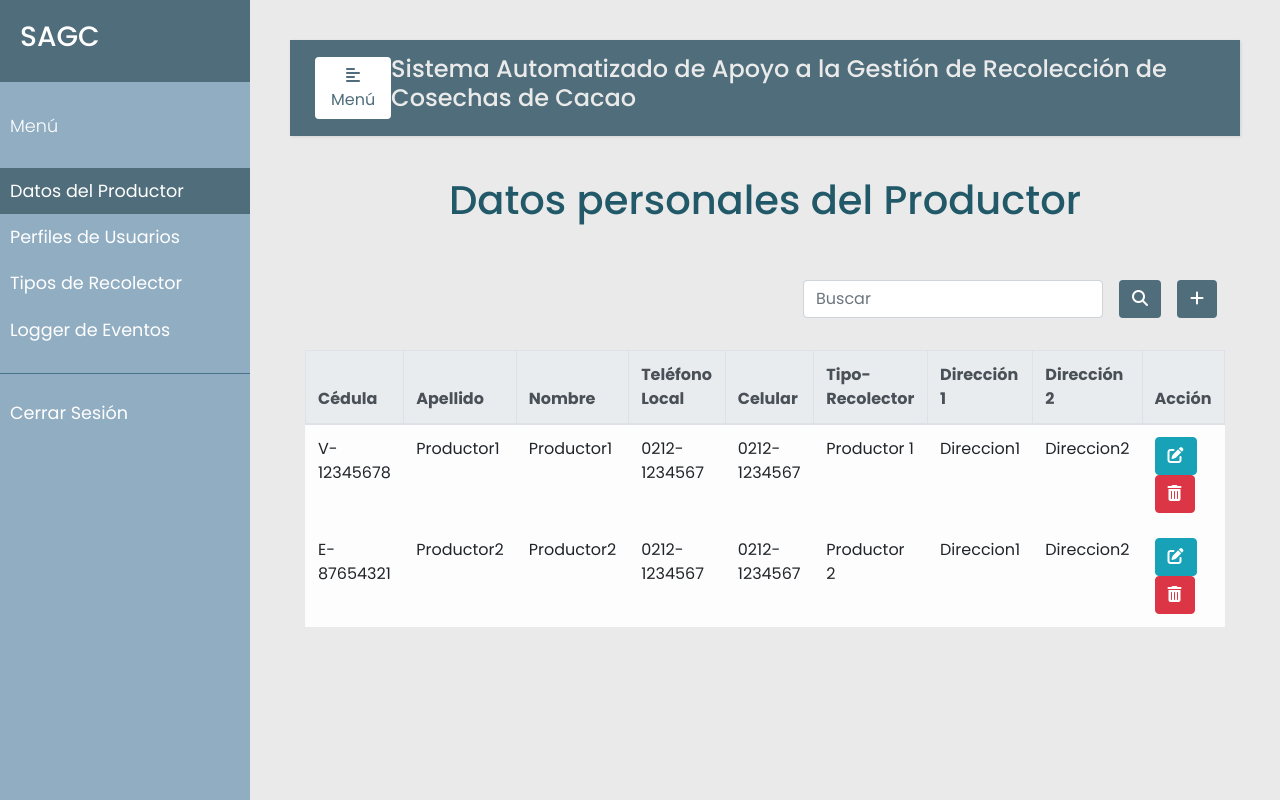
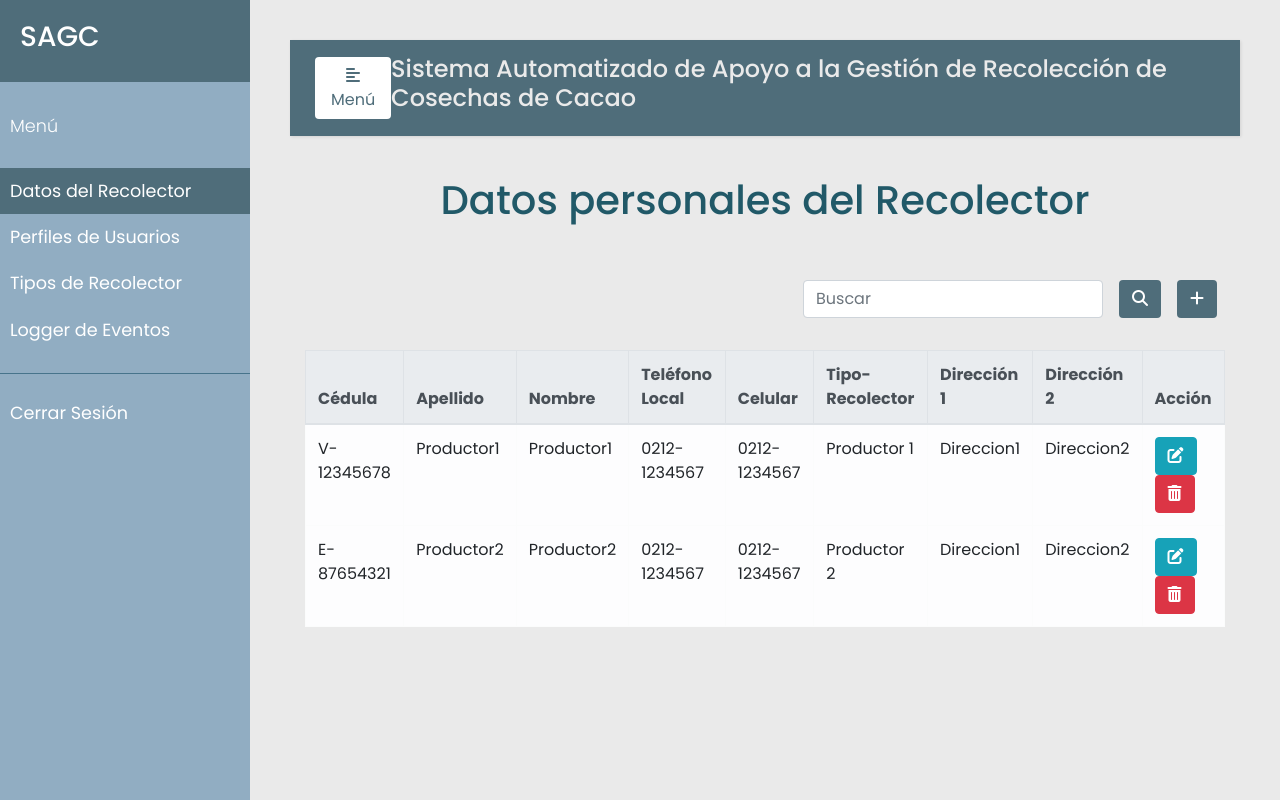
Before and after one commit to fungikami/SAGC, a Flask app: page /productor in a window 1280 px wide. Run offline with Flask 2, Linux system fonts and the light colour scheme; a user stored in the database is signed in; data comes from the database, SQL or seed files in the repository; both versions use the stored data as it was after the commit; some libraries are stand-ins or nearby versions.

Commit message:
Productor a Recolector

```diff
--- a/app.py
+++ b/app.py
@@ -56,7 +56,7 @@ def analyst_only(f):
         if 'rol_analyst' in session and session['rol_analyst'] == True:
             return f(*args, **kwargs)
         else:
-            flash("Debes ser Analista de Ventas para acceder 'Datos del Productor y Tipos de Recolector'.")
+            flash("Debes ser Analista de Ventas para acceder 'Datos del Recolector y Tipos de Recolector'.")
             return redirect(url_for('perfiles'))
 
     return wrap
@@ -243,18 +243,18 @@ def delete_perfiles(id):
             return "Hubo un error borrando al usuario."
 
 #----------------------------------------------------------------------------------------------------------------------
-# Datos del Productor (requiere iniciar sesión)
+# Datos del Recolector (requiere iniciar sesión)
 @app.route('/productor', methods=['GET', 'POST'])
 @login_required
 @analyst_only
 def productor():
     error=None
     tipo_recolector = TipoRecolector.query.all()
-    productores = Productor.query.all()
+    productores = Recolector.query.all()
 
     if request.method == 'POST':
-        # Verifica los campos del registro de Productor
-        error = verificar_productor(request.form, Productor)
+        # Verifica los campos del registro de Recolector
+        error = verificar_productor(request.form, Recolector)
         if error is not None:
             return render_template("productor.html", error=error, admin=session['rol_admin'], tipo_prod=tipo_recolector, productor=productores)
 
@@ -270,7 +270,7 @@ def productor():
             rol = request.form['rol']
 
             tipo_prod = TipoRecolector.query.filter_by(id=rol).first()
-            new_prod = Productor(ci=ci, nombre=nombre, apellido=apellido, telefono=telefono, celular=celular,
+            new_prod = Recolector(ci=ci, nombre=nombre, apellido=apellido, telefono=telefono, celular=celular,
                         tipo_recolector=tipo_prod, direccion1=dir1, direccion2=dir2)
 
             db.session.add(new_prod)
@@ -288,12 +288,12 @@ def productor():
 def update_productor(id):
     error=None
     tipo_prod = TipoRecolector.query.all()
-    productores = Productor.query.all()
-    prod_to_update = Productor.query.get_or_404(id)
+    productores = Recolector.query.all()
+    prod_to_update = Recolector.query.get_or_404(id)
 
     if request.method == "POST":
-        # Verifica los campos del registro de Productor
-        error = verificar_productor(request.form, Productor, prod_to_update)
+        # Verifica los campos del registro de Recolector
+        error = verificar_productor(request.form, Recolector, prod_to_update)
         if error is not None:
             return render_template("productor.html", error=error, admin=session['rol_admin'], productor=productores, tipo_prod=tipo_prod)
 
@@ -321,8 +321,8 @@ def update_productor(id):
 def delete_productor(id):
     error=None
     tipo_prod = TipoRecolector.query.all()
-    productores = Productor.query.all()
-    prod_to_delete = Productor.query.get_or_404(id)
+    productores = Recolector.query.all()
+    prod_to_delete = Recolector.query.get_or_404(id)
     if request.method == "POST":
         try:
             db.session.delete(prod_to_delete)
@@ -430,7 +430,7 @@ def search_perfil():
 
     return render_template("perfiles.html", error=error, usuarios=usuarios, rols=rols)
 
-# Search Bar Tipo Productor
+# Search Bar Tipo Recolector
 @app.route('/tipo_recolector/search', methods=['GET', 'POST'])
 @login_required
 def search_tipo_productor():
@@ -442,7 +442,7 @@ def search_tipo_productor():
 
     return render_template("/tipo_recolector.html", admin=session['rol_admin'], tipo_prod=tipo_prod)
 
-# Search Bar Productor
+# Search Bar Recolector
 @app.route('/productor/search', methods=['GET', 'POST'])
 @login_required
 def search_productor():
@@ -452,15 +452,15 @@ def search_productor():
     if request.method == "POST":
         palabra = request.form['search_productor']
 
-        cedula = Productor.query.filter(Productor.ci.like('%' + palabra + '%'))
-        nombre = Productor.query.filter(Productor.nombre.like('%' + palabra + '%'))
-        apellido = Productor.query.filter(Productor.apellido.like('%' + palabra + '%'))
-        telefono = Productor.query.filter(Productor.telefono.like('%' + palabra + '%'))
-        direc1 = Productor.query.filter(Productor.direccion1.like('%' + palabra + '%'))
-        direc2 = Productor.query.filter(Productor.direccion2.like('%' + palabra + '%'))
+        cedula = Recolector.query.filter(Recolector.ci.like('%' + palabra + '%'))
+        nombre = Recolector.query.filter(Recolector.nombre.like('%' + palabra + '%'))
+        apellido = Recolector.query.filter(Recolector.apellido.like('%' + palabra + '%'))
+        telefono = Recolector.query.filter(Recolector.telefono.like('%' + palabra + '%'))
+        direc1 = Recolector.query.filter(Recolector.direccion1.like('%' + palabra + '%'))
+        direc2 = Recolector.query.filter(Recolector.direccion2.like('%' + palabra + '%'))
         tmp = TipoRecolector.query.filter(TipoRecolector.descripcion.like('%' + palabra + '%')).first()
         if tmp != None:
-            tipo = Productor.query.filter(Productor.tipo_prod.like('%' + str(tmp.id) + '%'))
+            tipo = Recolector.query.filter(Recolector.tipo_prod.like('%' + str(tmp.id) + '%'))
             productores = cedula.union(nombre, apellido, telefono, direc1, direc2, tipo)
         else:
             productores = cedula.union(nombre, apellido, telefono, direc1, direc2)
@@ -605,7 +605,7 @@ def compras(id):
         try:
             y, m, d = request.form['fecha'].split('-')
             fecha = datetime.datetime(int(y), int(m), int(d))
-            prod = Productor.query.filter_by(ci=request.form['cedula']).first()
+            prod = Recolector.query.filter_by(ci=request.form['cedula']).first()
             tipo_recolector = TipoRecolector.query.filter_by(id=request.form['rol']).first()
             clase_cacao = request.form['clase_cacao']
             precio = request.form.get('precio', type=float)
@@ -655,7 +655,7 @@ def search_compras(id):
         observacion = Compra.query.filter(Compra.observacion.like('%' + palabra + '%'))
         compras = fecha.union(clase_cacao, precio, cantidad, humedad, merma_porcentaje, merma_kg, cantidad_total, monto, observacion)
 
-        tmp = Productor.query.filter(Productor.ci.like('%' + palabra + '%')).first()
+        tmp = Recolector.query.filter(Recolector.ci.like('%' + palabra + '%')).first()
         if tmp is not None:
             prod = Compra.query.filter(Compra.productor_id.like('%' + str(tmp.id) + '%'))
             compras = compras.union(prod)
--- a/db_create.py
+++ b/db_create.py
@@ -49,9 +49,9 @@ def create_db(nombre_db):
     rev1=TipoRecolector(descripcion="Revendedor 1", precio=0.25)
     db.session.add_all([prod1, prod2, prod3, rev1])
 
-    # Insertar Productores, tipo_recolector debe ser un objeto de la clase TypeProductor
-    p1 = Productor(ci="V-12345678", nombre="Productor1", apellido="Productor1", telefono="0212-1234567", celular="0212-1234567", tipo_recolector=prod1, direccion1="Direccion1", direccion2="Direccion2")
-    p2 = Productor(ci="E-87654321", nombre="Productor2", apellido="Productor2", telefono="0212-1234567", celular="0212-1234567", tipo_recolector=prod2, direccion1="Direccion1", direccion2="Direccion2")
+    # Insertar Recolectores, tipo_recolector debe ser un objeto de la clase TypeRecolector
+    p1 = Recolector(ci="V-12345678", nombre="Productor1", apellido="Productor1", telefono="0212-1234567", celular="0212-1234567", tipo_recolector=prod1, direccion1="Direccion1", direccion2="Direccion2")
+    p2 = Recolector(ci="E-87654321", nombre="Productor2", apellido="Productor2", telefono="0212-1234567", celular="0212-1234567", tipo_recolector=prod2, direccion1="Direccion1", direccion2="Direccion2")
     db.session.add_all([p1, p2])
 
     # Insertar Compra de una cosecha
--- a/static/css/styles.css
+++ b/static/css/styles.css
@@ -198,3 +198,5 @@ thead {
     color:#fff;
     background-color:#4F6D7A;
 }
+
+input:read-only { color:grey; }
--- a/templates/compras.html
+++ b/templates/compras.html
@@ -2,7 +2,7 @@
 
 {% block navbar %}
 <li class="nav-item">
-  <a class="nav-link" href="{{url_for('productor')}}">Datos del Productor</a>
+  <a class="nav-link" href="{{url_for('productor')}}">Datos del Recolector</a>
 </li>
 <li class="nav-item active">
   <a class="nav-link" href="{{url_for('cosecha')}}">Portafolio de Cosechas<span class="sr-only">(current)</span></a>
@@ -67,7 +67,7 @@
                   <div class="form-row">
                     <div class="form-group col-md-4">
                       <label for="inputPassword4">Fecha</label>
-                      <input type="date" class="form-control" id="datePicker" placeholder="Fecha" name="fecha"
+                      <input type="date" readonly="readonly" class="form-control" id="datePicker" placeholder="Fecha" name="fecha"
                                 value="{{request.form.fecha}}" aria-describedby="inputGroupPrepend2" required/>
                     </div>
 
@@ -80,7 +80,7 @@
                     <div class="form-group col-md-4">
                       <label for="inputPassword4">Tipo de Recolector</label>
                       <select placeholder="Rol" name="rol" value="{{request.form.rol}}" id="form3Example1c" class="form-control" required>
-                        <option selected disabled value>Productor 1</option>
+                        <option selected disabled value>Tipo de Recolector</option>
                         {% for tipo in tipo_prod %}
                           <option value="{{tipo.id}}">{{tipo.descripcion}}</option>
                         {% endfor %}
--- a/templates/cosecha.html
+++ b/templates/cosecha.html
@@ -2,7 +2,7 @@
 
 {% block navbar %}
 <li class="nav-item">
-  <a class="nav-link" href="{{url_for('productor')}}">Datos del Productor</a>
+  <a class="nav-link" href="{{url_for('productor')}}">Datos del Recolector</a>
 </li>
 <li class="nav-item active">
   <a class="nav-link" href="{{url_for('cosecha')}}">Portafolio de Cosechas<span class="sr-only">(current)</span></a>
--- a/templates/eventos.html
+++ b/templates/eventos.html
@@ -2,7 +2,7 @@
 
 {% block navbar %}
 <li class="nav-item">
-    <a class="nav-link" href="{{url_for('productor')}}">Datos del Productor</a>
+    <a class="nav-link" href="{{url_for('productor')}}">Datos del Recolector</a>
   </li>
   <li class="nav-item">
     <a class="nav-link" href="{{url_for('perfiles')}}">Perfiles de Usuarios</a>
--- a/templates/perfiles.html
+++ b/templates/perfiles.html
@@ -2,7 +2,7 @@
 
 {% block navbar %}
 <li class="nav-item">
-  <a class="nav-link" href="{{url_for('productor')}}">Datos del Productor</a>
+  <a class="nav-link" href="{{url_for('productor')}}">Datos del Recolector</a>
 </li>
 <li class="nav-item">
   <a class="nav-link" href="{{url_for('cosecha')}}">Portafolio de Cosechas</a>
--- a/templates/productor.html
+++ b/templates/productor.html
@@ -2,7 +2,7 @@
 
 {% block navbar %}
 <li class="nav-item active">
-    <a class="nav-link" href="{{url_for('productor')}}">Datos del Productor<span class="sr-only">(current)</span></a>
+    <a class="nav-link" href="{{url_for('productor')}}">Datos del Recolector<span class="sr-only">(current)</span></a>
 </li>
 <li class="nav-item">
     <a class="nav-link" href="{{url_for('perfiles')}}">Perfiles de Usuarios</a>
@@ -24,7 +24,7 @@
 {% block content %}
     <div class="container h-100">
 
-        <p class="text-center h1 fw-bold mb-5 mx-1 mx-md-4 mt-4">Datos personales del Productor</p>
+        <p class="text-center h1 fw-bold mb-5 mx-1 mx-md-4 mt-4">Datos personales del Recolector</p>
         <div class="d-flex flex-row-reverse bd-highlight">
             <!--Button Modal-->
             <div class="p-2 bd-highlight">
@@ -47,7 +47,7 @@
             <div class="modal-dialog" role="document">
                 <div class="modal-content">
                     <div class="modal-header">
-                        <h5 class="modal-title" id="exampleModalLongTitle">Nuevo Productor</h5>
+                        <h5 class="modal-title" id="exampleModalLongTitle">Nuevo Recolector</h5>
                         <button type="button" class="close" data-dismiss="modal" aria-label="Close">
                         <span aria-hidden="true">&times;</span>
                         </button>
@@ -96,7 +96,7 @@
                         </div>
 
                         <div class="form-group">
-                          <label for="inputState">Tipo de Productor</label>
+                          <label for="inputState">Tipo de Recolector</label>
                           <select placeholder="Rol" name="rol" value="{{request.form.rol}}" id="form3Example1c" class="form-control" required>
                             <option selected disabled value>Tipo-Recolector</option>
                             {% for tipo in tipo_prod %}
@@ -180,7 +180,7 @@
               <div class="modal-dialog" role="document">
                   <div class="modal-content">
                       <div class="modal-header">
-                          <h5 class="modal-title" id="edit-modal-LongTitle-{{u.id}}">Modificar Productor</h5>
+                          <h5 class="modal-title" id="edit-modal-LongTitle-{{u.id}}">Modificar Recolector</h5>
                           <button type="button" class="close" data-dismiss="modal" aria-label="Close">
                           <span aria-hidden="true">&times;</span>
                           </button>
@@ -229,7 +229,7 @@
                           </div>
 
                           <div class="form-group">
-                            <label for="inputState">Tipo de Productor</label>
+                            <label for="inputState">Tipo de Recolector</label>
                             <select placeholder="Rol" name="rol" value="{{u.rol}}" id="form3Example1c" class="form-control" required>
                               <option selected disabled value>Tipo-Recolector</option>
                               {% for tipo in tipo_prod %}
--- a/templates/tipo_recolector.html
+++ b/templates/tipo_recolector.html
@@ -2,7 +2,7 @@
 
 {% block navbar %}
 <li class="nav-item">
-    <a class="nav-link" href="{{url_for('productor')}}">Datos del Productor</a>
+    <a class="nav-link" href="{{url_for('productor')}}">Datos del Recolector</a>
 </li>
 <li class="nav-item">
     <a class="nav-link" href="{{url_for('perfiles')}}">Perfiles de Usuarios</a>
@@ -49,7 +49,7 @@
             <div class="modal-dialog" role="document">
                 <div class="modal-content">
                     <div class="modal-header">
-                        <h5 class="modal-title" id="exampleModalLongTitle">Nuevo Tipo de Productor</h5>
+                        <h5 class="modal-title" id="exampleModalLongTitle">Nuevo Tipo de Recolector</h5>
                         <button type="button" class="close" data-dismiss="modal" aria-label="Close">
                         <span aria-hidden="true">&times;</span>
                         </button>
@@ -137,7 +137,7 @@
                 <div class="modal-dialog" role="document">
                     <div class="modal-content">
                         <div class="modal-header">
-                            <h5 class="modal-title" id="edit-modal-LongTitle-{{u.id}}">Modificar Tipo de Productor</h5>
+                            <h5 class="modal-title" id="edit-modal-LongTitle-{{u.id}}">Modificar Tipo de Recolector</h5>
                             <button type="button" class="close" data-dismiss="modal" aria-label="Close">
                             <span aria-hidden="true">&times;</span>
                             </button>
--- a/verificadores.py
+++ b/verificadores.py
@@ -62,7 +62,7 @@ def verificar_tipo_productor(form, TipoRecolector, tipo_to_modify=None):
     return error
 
 # Función para verificar los productores
-def verificar_productor(form, Productor, producer_to_modify=None):
+def verificar_productor(form, Recolector, producer_to_modify=None):
     error = None
     ci = form['cedula']
     nombre = form['nombre']
@@ -81,7 +81,7 @@ def verificar_productor(form, Productor, producer_to_modify=None):
         return error
 
     # Verificar que la cedula no exista
-    ci_db = Productor.query.filter_by(ci=ci).first()
+    ci_db = Recolector.query.filter_by(ci=ci).first()
     if ci_db is not None and producer_to_modify!=ci_db:
         error = 'El productor con dicha cedula ya se encuentra registrado.'
         return error
```
Also changed, not shown: models.py (+4 -4 lines), tests.py (+36 -27 lines), README.md, database/test_db.db (added).
